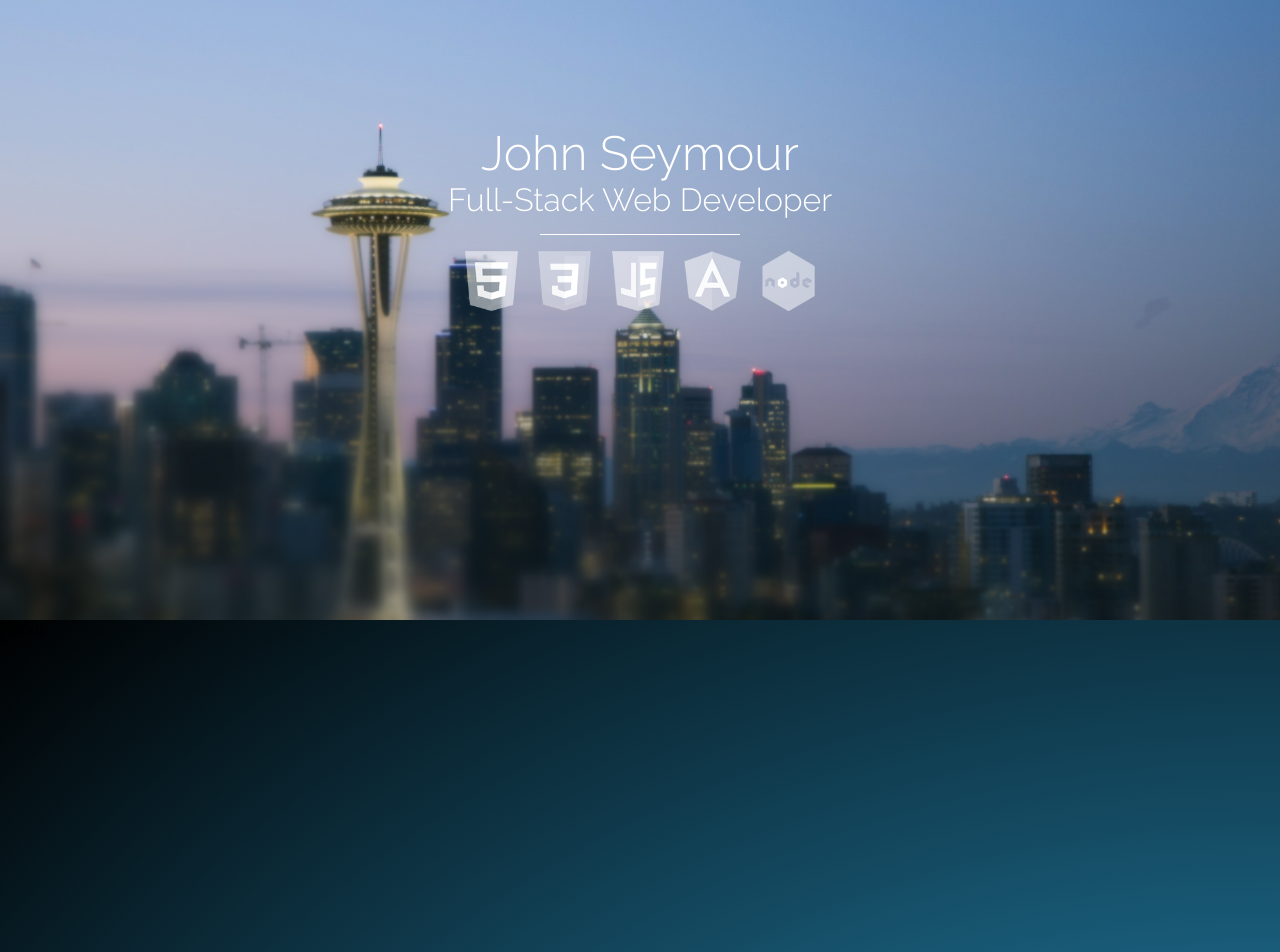
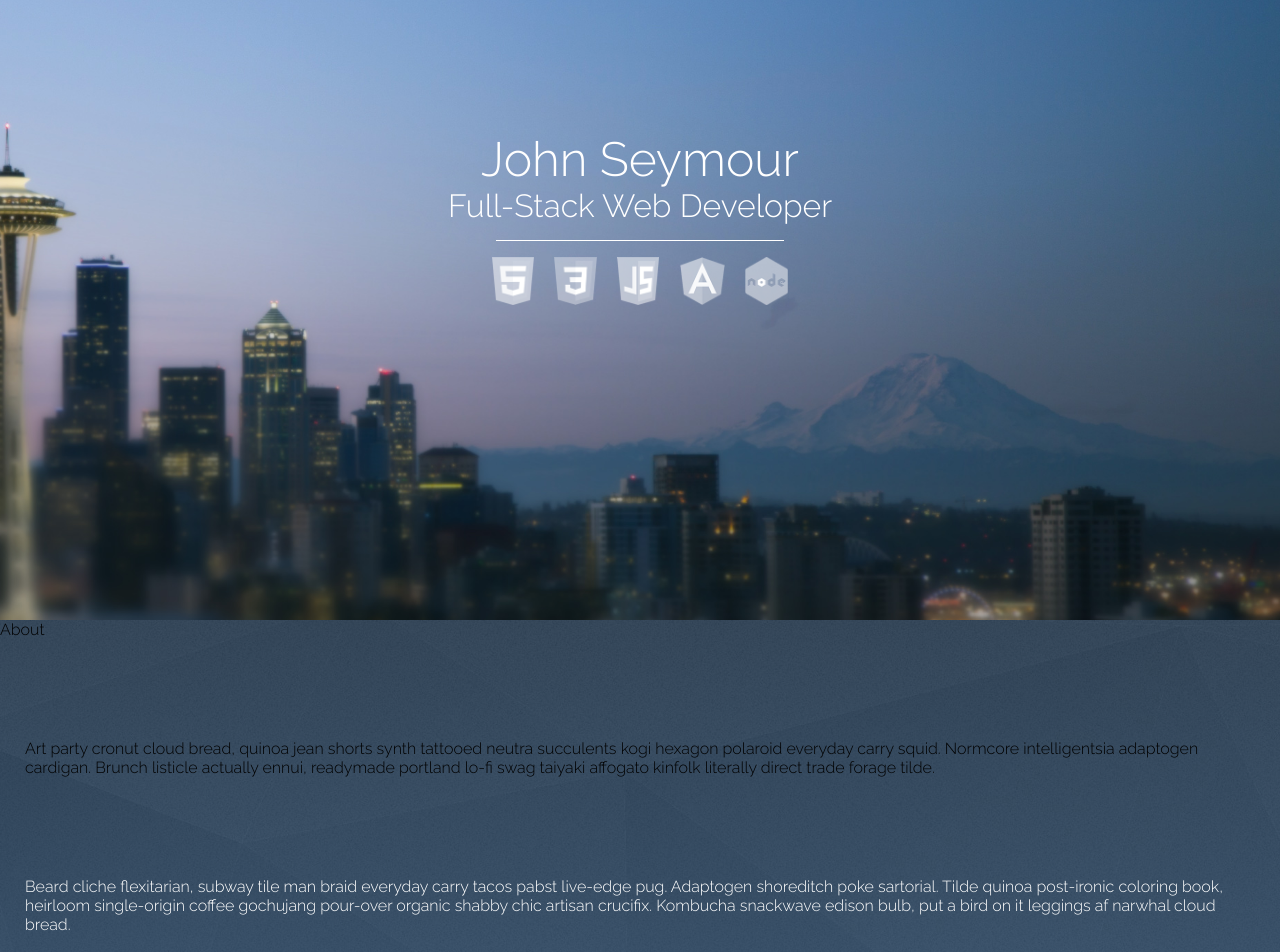
Before and after one commit to andromeda111/Portfolio, a plain HTML site: page public/index.html in a window 1280 px wide. Shown: the part 180-1132 px from the top of the page. Drawn offline with nearby package versions, Linux system fonts and the light colour scheme.

Commit message:
updated header, cleaned up CSS, prepared for About Section branch work

```diff
--- a/public/index.html
+++ b/public/index.html
@@ -46,6 +46,12 @@
 
     <section id="about" class="about">
       About
+      <div class="txt">
+        <p> Art party cronut cloud bread, quinoa jean shorts synth tattooed neutra succulents kogi hexagon polaroid everyday carry squid. Normcore intelligentsia adaptogen cardigan. Brunch listicle actually ennui, readymade portland lo-fi swag taiyaki affogato kinfolk literally direct trade forage tilde.  </p>
+      </div>
+      <div class="txt2">
+        <p> Beard cliche flexitarian, subway tile man braid everyday carry tacos pabst live-edge pug. Adaptogen shoreditch poke sartorial. Tilde quinoa post-ironic coloring book, heirloom single-origin coffee gochujang pour-over organic shabby chic artisan crucifix. Kombucha snackwave edison bulb, put a bird on it leggings af narwhal cloud bread. </p>
+      </div>
     </section>
 
     <section id="projects" class="projects">
--- a/public/main.css
+++ b/public/main.css
@@ -6,6 +6,10 @@
 @-ms-viewport {width: device-width;}
 @-o-viewport {width: device-width;}
 @viewport {width: device-width;}*/
+
+/***********************************/
+/* General
+/***********************************/
 
 html, body {
   margin: 0px;
@@ -22,16 +26,13 @@ a {
 
 .active {
   color: #fff !important;
-  background-image: linear-gradient(to bottom, #999, #666);
+  background-image: linear-gradient(to top, #AAA, #666);
 }
 
 #jsicon {
   max-height: 3rem;
 }
 
-/***********************************/
-/* General Transitions
-/***********************************/
 .transition {
   -webkit-transition: all 0.5s ease-in-out;
   -moz-transition: all 0.5s ease-in-out;
@@ -44,6 +45,7 @@ a {
 /***********************************/
 
 /* Header Fonts */
+/****************/
 h1 {
   font-size: 2.25rem;
   font-weight: 300;
@@ -56,7 +58,9 @@ h2 {
   margin: 0;
 }
 
-/* Header / Navbar */
+
+/* Navigation */
+/**************/
 .nav-fixed {
   position: fixed;
   background:rgba(255, 255, 255, 0.0);
@@ -109,7 +113,9 @@ h2 {
   border-bottom: inside 2px solid blue;
 }
 
-/* Header Content */
+
+/* Header Section */
+/******************/
 .header {
   position: relative;
   display: flex;
@@ -118,23 +124,23 @@ h2 {
   justify-content: center;
   width: 100%;
   height: 100vh;
-  background-color: #111;
+  background-color: #4A7BB5;
   background-image: url(img/seattle-skyline-blur3.jpg);
   background-size: cover;
   background-repeat: no-repeat;
-  background-position: right;
+  background-position: 85%;
   isolation: isolate;
   background-attachment: fixed;
 }
 
 .header-content {
-  color: white;
+  color: #fff;
   text-align: center;
   margin: auto;
 }
 
 .header-linebreak {
-  width: 10rem;
+  width: 14rem;
   margin: 1rem auto;
   border-bottom: 0.08rem solid white;
 }
@@ -142,17 +148,37 @@ h2 {
 .icon {
   display: inline;
   mix-blend-mode: screen;
-  height: 2.5rem;
+  height: 2rem;
   padding: 0 0.5rem;
 }
 
-/* About Me Section */
+
+/* About Section */
+/*****************/
 .about {
-  height: 1000px;
-  background: linear-gradient(to bottom right, #000 0%,#2faee5 100%);
+  height: 800px;
+  background-image: linear-gradient(to top, rgba(54,105,158,0.6) 0%,rgba(20,50,81,0.6) 100%), url("img/black-bg.jpg");
+  /*background-image: linear-gradient(to bottom, rgba(54,105,158,0.7) 0%,rgba(200,225,255,0.7) 100%), url("img/black-bg.jpg");*/
 }
 
-/* Other Content Section Placeholder */
+.txt {
+  font-size: 1rem;
+  color: black;
+  position: relative;
+  margin: 100px auto;
+  padding: 0 25px;
+}
+.txt2 {
+  font-size: 1rem;
+  color: white;
+  position: relative;
+  margin: 100px auto;
+  padding: 0 25px;
+}
+
+
+/* Projects Section */
+/********************/
 .projects {
   position: relative;
   height: 1000px;
@@ -165,11 +191,17 @@ h2 {
   background-attachment: fixed;
 }
 
+
+/* Contact Section */
+/*******************/
 .contact {
   height: 600px;
   background-color: #888;
   background-position: center;
 }
+
+/* Contact Section */
+/********************/
 
 footer {
   height: 4rem;
@@ -199,7 +231,8 @@ footer {
     margin: 0;
   }
 
-/* Header / Navbar */
+/* Navigation */
+/**************/
   .nav-fixed {
     justify-content: space-between;
   }
@@ -234,59 +267,51 @@ footer {
 
   .nav-list-item {
     font-size: 1rem;
-    margin: auto 20px;
-    letter-spacing: 4px;
+    margin: auto 1.25rem;
+    letter-spacing: 0.25rem;
   }
 
-  /* Header Contents */
+  /* Header Section */
+  /******************/
   .header {
-    position: relative;
-    display: flex;
-    flex-direction: column;
-    align-items: flex-start;
-    justify-content: center;
-    width: 100%;
-    height: 100vh;
-    background-color: #111;
-    background-image: url(img/seattle-skyline-blur3.jpg);
-    background-size: cover;
-    background-repeat: no-repeat;
-    background-position:0;
-    isolation: isolate;
-    background-attachment: fixed;
+
   }
 
   .header-content {
-    color: white;
-    text-align: center;
-    margin: auto;
+
   }
 
   .header-linebreak {
-    width: 200px;
-    margin: 1rem auto;
-    border-bottom: 1px solid white;
+    width: 18rem;
+    border-bottom: 0.08rem solid white;
   }
 
   .icon {
-    display: inline;
-    mix-blend-mode: screen;
-    height: 60px;
-    padding: 0 8px;
+    height: 3rem;
   }
 
 
-/* About Me Section*/
+  /* About Section */
+  /*****************/
   .about {
-    height: 1000px;
-    background: radial-gradient(at bottom right, #2faee5 0%,#000 100%);
+
   }
 
-/* Other Content Section Placeholder */
+
+  /* Projects Section */
+  /********************/
   .content {
     height: 500px;
     background-color: #FFF;
-  } }
+  }
+
+
+  /* Contact Section */
+  /********************/
+
+
+
+}
 
 /*  992px breakpoint  */
 @media only screen and (min-width: 62em) {
```
Also changed, not shown: public/img/black-bg.jpg (added).
